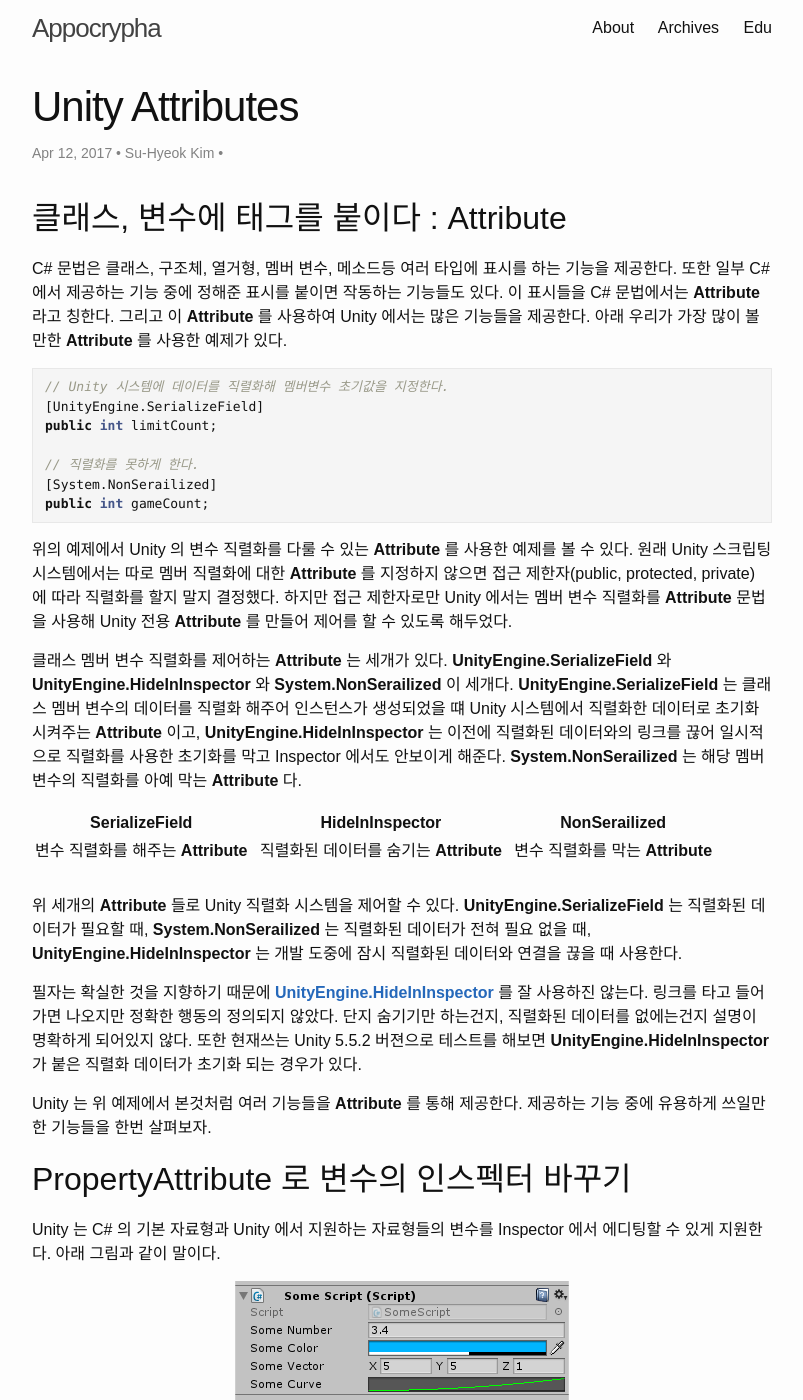
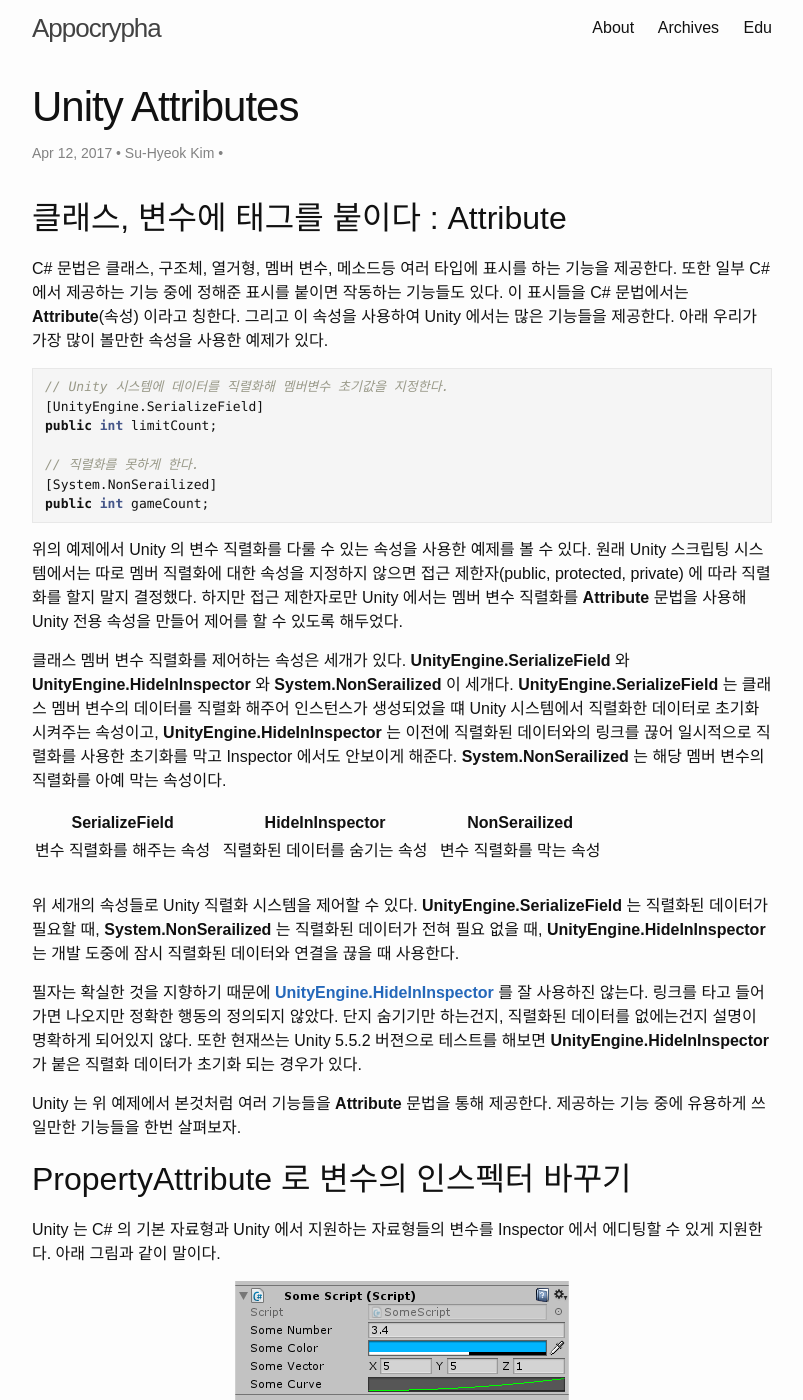
Before and after one commit to suhyeokkim/suhyeokkim.github.io, a Jekyll site: the page built from _posts/2017-04-12-unity-attributes.md, in a window 1280 px wide and 1400 px high. Shown: the whole window, without its empty margins (238-1041 px from the left). Built offline with Jekyll 4.4.1, drawn with Linux system fonts in a browser that asks for light colours; comment, search, counter and statistics services are not loaded; some of the changed text lies outside the part shown.

Commit message:
Update post : attributes

```diff
--- a/_posts/2017-04-12-unity-attributes.md
+++ b/_posts/2017-04-12-unity-attributes.md
@@ -10,7 +10,7 @@ categories:
 
 ## 클래스, 변수에 태그를 붙이다 : Attribute
 
-C# 문법은 클래스, 구조체, 열거형, 멤버 변수, 메소드등 여러 타입에 표시를 하는 기능을 제공한다. 또한 일부 C# 에서 제공하는 기능 중에 정해준 표시를 붙이면 작동하는 기능들도 있다. 이 표시들을 C# 문법에서는 __Attribute__ 라고 칭한다. 그리고 이 __Attribute__ 를 사용하여 Unity 에서는 많은 기능들을 제공한다. 아래 우리가 가장 많이 볼만한 __Attribute__ 를 사용한 예제가 있다.
+C# 문법은 클래스, 구조체, 열거형, 멤버 변수, 메소드등 여러 타입에 표시를 하는 기능을 제공한다. 또한 일부 C# 에서 제공하는 기능 중에 정해준 표시를 붙이면 작동하는 기능들도 있다. 이 표시들을 C# 문법에서는 __Attribute__(속성) 이라고 칭한다. 그리고 이 속성을 사용하여 Unity 에서는 많은 기능들을 제공한다. 아래 우리가 가장 많이 볼만한 속성을 사용한 예제가 있다.
 
 {% highlight c# lineos %}
 // Unity 시스템에 데이터를 직렬화해 멤버변수 초기값을 지정한다.
@@ -22,20 +22,20 @@ public int limitCount;
 public int gameCount;
 {% endhighlight %}
 
-위의 예제에서 Unity 의 변수 직렬화를 다룰 수 있는 __Attribute__ 를 사용한 예제를 볼 수 있다. 원래 Unity 스크립팅 시스템에서는 따로 멤버 직렬화에 대한 __Attribute__ 를 지정하지 않으면 접근 제한자(public, protected, private) 에 따라 직렬화를 할지 말지 결정했다. 하지만 접근 제한자로만 Unity 에서는 멤버 변수 직렬화를 __Attribute__ 문법을 사용해 Unity 전용 __Attribute__ 를 만들어 제어를 할 수 있도록 해두었다.
+위의 예제에서 Unity 의 변수 직렬화를 다룰 수 있는 속성을 사용한 예제를 볼 수 있다. 원래 Unity 스크립팅 시스템에서는 따로 멤버 직렬화에 대한 속성을 지정하지 않으면 접근 제한자(public, protected, private) 에 따라 직렬화를 할지 말지 결정했다. 하지만 접근 제한자로만 Unity 에서는 멤버 변수 직렬화를 __Attribute__ 문법을 사용해 Unity 전용 속성을 만들어 제어를 할 수 있도록 해두었다.
 
-클래스 멤버 변수 직렬화를 제어하는 __Attribute__ 는 세개가 있다. __UnityEngine.SerializeField__ 와 __UnityEngine.HideInInspector__ 와 __System.NonSerailized__ 이 세개다. __UnityEngine.SerializeField__ 는 클래스 멤버 변수의 데이터를 직렬화 해주어 인스턴스가 생성되었을 떄 Unity 시스템에서 직렬화한 데이터로 초기화 시켜주는 __Attribute__ 이고, __UnityEngine.HideInInspector__ 는 이전에 직렬화된 데이터와의 링크를 끊어 일시적으로 직렬화를 사용한 초기화를 막고 Inspector 에서도 안보이게 해준다. __System.NonSerailized__ 는 해당 멤버 변수의 직렬화를 아예 막는 __Attribute__ 다.
+클래스 멤버 변수 직렬화를 제어하는 속성은 세개가 있다. __UnityEngine.SerializeField__ 와 __UnityEngine.HideInInspector__ 와 __System.NonSerailized__ 이 세개다. __UnityEngine.SerializeField__ 는 클래스 멤버 변수의 데이터를 직렬화 해주어 인스턴스가 생성되었을 떄 Unity 시스템에서 직렬화한 데이터로 초기화 시켜주는 속성이고, __UnityEngine.HideInInspector__ 는 이전에 직렬화된 데이터와의 링크를 끊어 일시적으로 직렬화를 사용한 초기화를 막고 Inspector 에서도 안보이게 해준다. __System.NonSerailized__ 는 해당 멤버 변수의 직렬화를 아예 막는 속성이다.
 
 | SerializeField | | HideInInspector | | NonSerailized |
 | :------: | :------: | :------: | :------: | :------: |
-| 변수 직렬화를 해주는 __Attribute__ | | 직렬화된 데이터를 숨기는 __Attribute__ | | 변수 직렬화를 막는 __Attribute__ |
+| 변수 직렬화를 해주는 속성 | | 직렬화된 데이터를 숨기는 속성 | | 변수 직렬화를 막는 속성 |
 | | | | | | |
 
-위 세개의 __Attribute__ 들로 Unity 직렬화 시스템을 제어할 수 있다. __UnityEngine.SerializeField__ 는 직렬화된 데이터가 필요할 때, __System.NonSerailized__ 는 직렬화된 데이터가 전혀 필요 없을 때, __UnityEngine.HideInInspector__ 는 개발 도중에 잠시 직렬화된 데이터와 연결을 끊을 때 사용한다.
+위 세개의 속성들로 Unity 직렬화 시스템을 제어할 수 있다. __UnityEngine.SerializeField__ 는 직렬화된 데이터가 필요할 때, __System.NonSerailized__ 는 직렬화된 데이터가 전혀 필요 없을 때, __UnityEngine.HideInInspector__ 는 개발 도중에 잠시 직렬화된 데이터와 연결을 끊을 때 사용한다.
 
 필자는 확실한 것을 지향하기 때문에 [__UnityEngine.HideInInspector__](https://docs.unity3d.com/kr/current/ScriptReference/HideInInspector.html) 를 잘 사용하진 않는다. 링크를 타고 들어가면 나오지만 정확한 행동의 정의되지 않았다. 단지 숨기기만 하는건지, 직렬화된 데이터를 없에는건지 설명이 명확하게 되어있지 않다. 또한 현재쓰는 Unity 5.5.2 버젼으로 테스트를 해보면 __UnityEngine.HideInInspector__ 가 붙은 직렬화 데이터가 초기화 되는 경우가 있다.
 
-Unity 는 위 예제에서 본것처럼 여러 기능들을 __Attribute__ 를 통해 제공한다. 제공하는 기능 중에 유용하게 쓰일만한 기능들을 한번 살펴보자.
+Unity 는 위 예제에서 본것처럼 여러 기능들을 __Attribute__ 문법을 통해 제공한다. 제공하는 기능 중에 유용하게 쓰일만한 기능들을 한번 살펴보자.
 
 ## PropertyAttribute 로 변수의 인스펙터 바꾸기
 
@@ -72,10 +72,6 @@ RangeAttribute
 TooltipAttribute
 TextAreaAttribute
 
-## 마지막
-
-Unity 는 다양한 __Attribute__ 를 통해 여러 기능들을 지원한다. 여러 __Attribute__ 를 살펴보면 지원하는 여러가지 기능들에 대해 알 수 있다.
-
 [Unity Attribute 정리 글](http://www.tallior.com/unity-attributes/) 을 보면 여러가지의 __Attribute__ 를 정리해 놓은 것을 볼 수 있다.
 
 ## 참조
```
